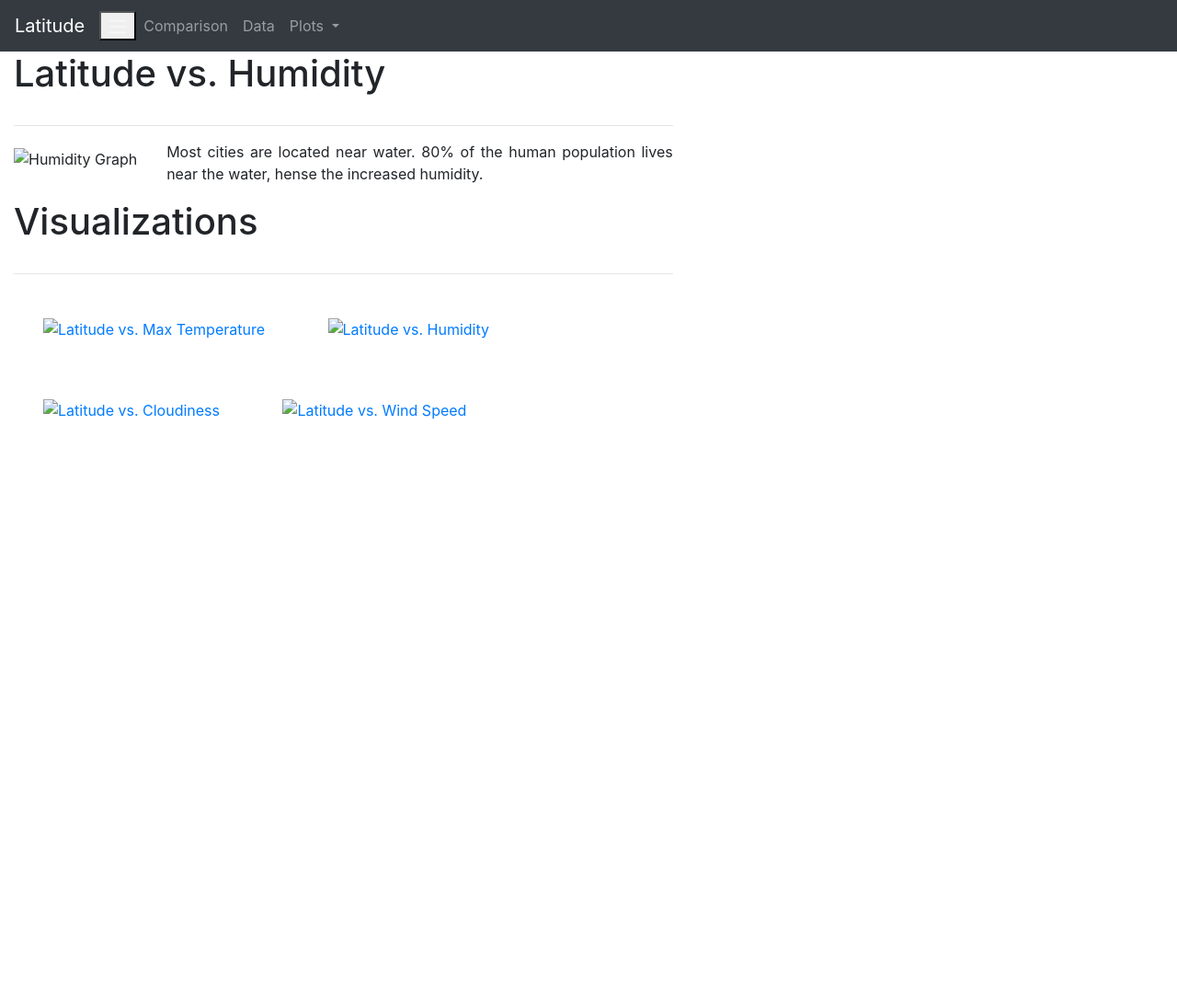
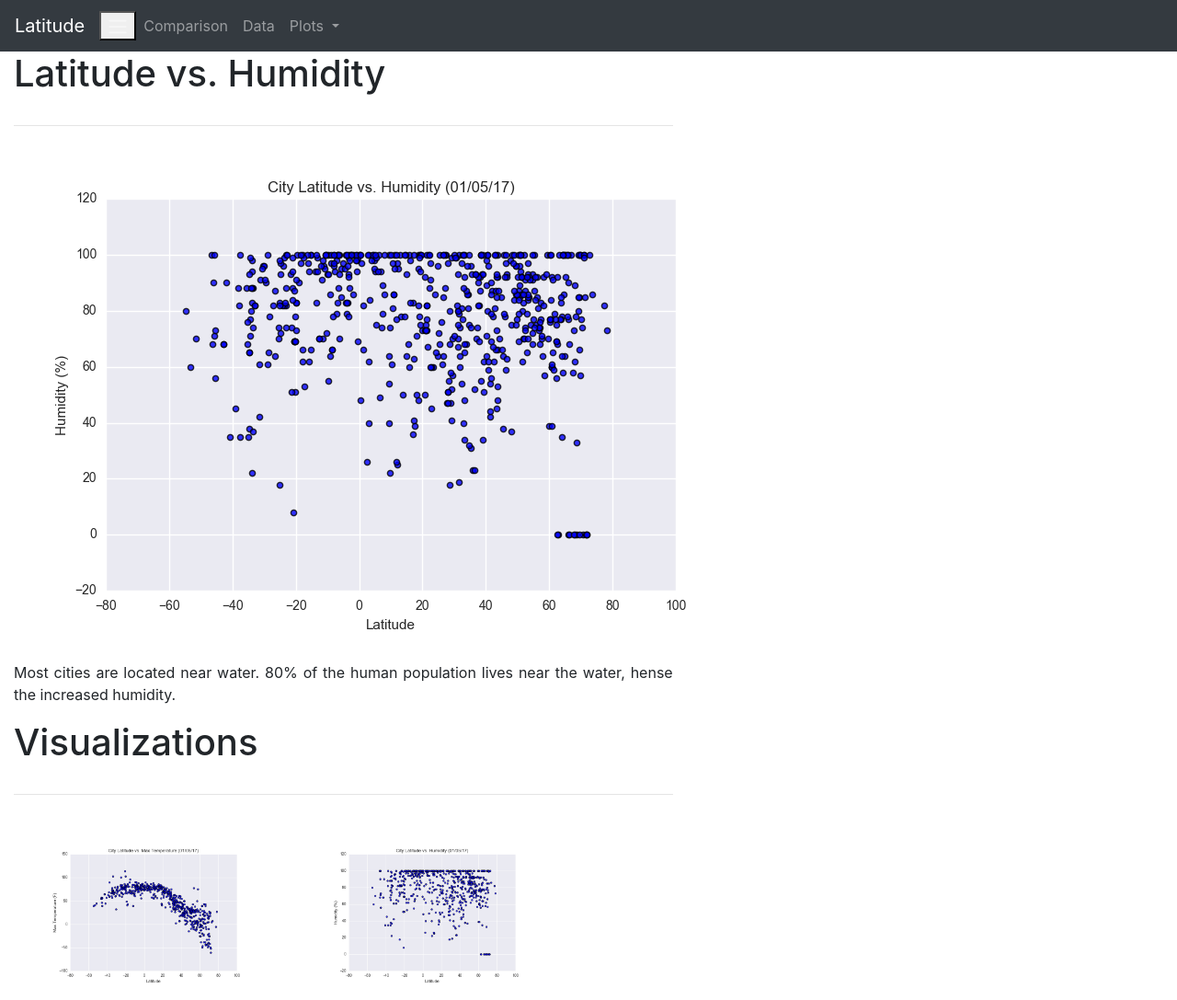
Before and after one commit to phenderson96/Web-Design-Challenge, a plain HTML site: page humidity.html in a window 1280 px wide. Shown: the top 1087 px of the page at 92% size. Before the commit the page ends 800 px from the top, so only its background shows below. Drawn offline with nearby package versions, Linux system fonts and the light colour scheme; files that its build step writes are made by us from their sources; a script that the page names is missing.

Commit message:
adding files once again

```diff
--- a/humidity.html
+++ b/humidity.html
@@ -90,7 +90,7 @@
                                 </div>
                                 <hr>
                                 <div class="box">
-                                    <img src="/assets/fig02-City-Lat-humid.png"
+                                    <img src="/assets/Fig2.png"
                                         class="shadow-lg float-left mt-2 pr-2 pb-2 mr-4"
                                         alt="Humidity Graph">
                                     <p class="category text-justify">Most cities are located near water. 80% of the human population lives near the water, hense the increased humidity.
@@ -107,28 +107,28 @@
                                 <hr>
                                 <div class="box">
                                     <a href="max_temp.html">
-                                        <img src="/assets/fig01-City-Lat-Temp.png"
+                                        <img src="/assets/Fig1.png"
                                             class="shadow-lg p-2 m-4"
                                             alt="Latitude vs. Max Temperature"
                                             width="250"
                                             height="180">
                                         </a>
                                     <a href="humidity.html">
-                                        <img src="/assets/fig02-City-Lat-humid.png"
+                                        <img src="/assets/Fig2.png"
                                             class="shadow-lg p-2 m-4"
                                             alt="Latitude vs. Humidity"
                                             width="250"
                                             height="180">
                                         </a>
                                     <a href="cloudiness.html">
-                                        <img src="/assets/fig03-City-Lat-Cloud.png"
+                                        <img src="/assets/Fig3.png"
                                             class="shadow-lg p-2 m-4"
                                             alt="Latitude vs. Cloudiness"
                                             width="250"
                                             height="180">
                                         </a>
                                     <a href="windspeed.html">
-                                        <img src="/assets/fig04-City-Lat-Wind.png"
+                                        <img src="/assets/Fig4.png"
                                             class="shadow-lg p-2 m-4"
                                             alt="Latitude vs. Wind Speed"
                                             width="250"
```
Also changed, not shown: cloudiness.html (+4 -4 lines), comparison.html (+4 -4 lines), index.html (+4 -4 lines), max_temp.html (+5 -5 lines), windspeed.html (+5 -5 lines), assets/Fig1.png (added), assets/Fig2.png (added), assets/Fig3.png (added), assets/Fig4.png (added).
